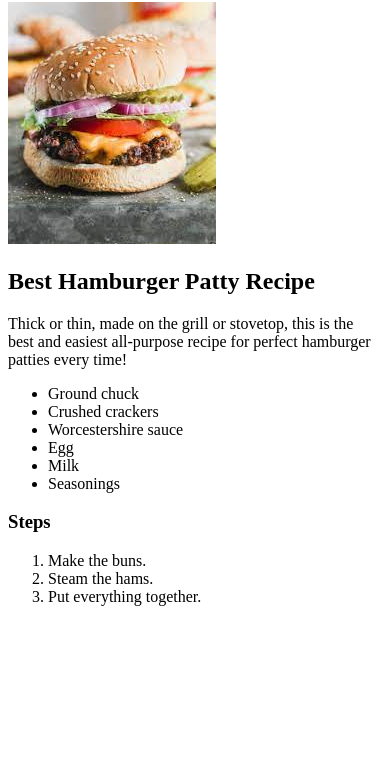
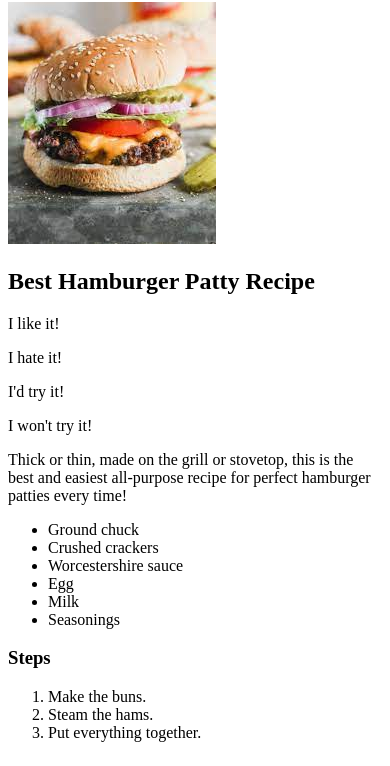
Before and after one commit to imhereforfuniguess/odin-recipes, a plain HTML site: page recipes/hamburger.html in a window 390 px wide. Shown: the part 78-844 px from the top of the page. Drawn offline with Linux system fonts and the light colour scheme.

```diff
--- a/recipes/hamburger.html
+++ b/recipes/hamburger.html
@@ -5,14 +5,21 @@
     <meta http-equiv="X-UA-Compatible" content="IE=edge">
     <meta name="viewport" content="width=<device-width>, initial-scale=1.0">
     <title>Document</title>
+    <link rel="stylesheet" href="../styles.css">
 </head>
 <body>
     <h1>Hamburger</h1>
     <img src="../pictures/hamburger.jpeg" alt="missing">
     <h2>Best Hamburger Patty Recipe</h2>
+    <div class="reviews">
+        <p>I like it!</p>
+        <p>I hate it!</p>
+        <p>I'd try it!</p>
+        <p>I won't try it!</p>
+    </div>
     <p>Thick or thin, made on the grill or stovetop, this is the best and easiest all-purpose recipe for perfect hamburger patties every time!
     </p>
-    <ul>
+    <ul >
         <li>Ground chuck</li>
         <li>Crushed crackers</li>
         <li>Worcestershire sauce</li>
@@ -26,5 +33,6 @@
         <li>Steam the hams.</li>
         <li>Put everything together.</li>
     </ol>
+
 </body>
 </html>
```
Also changed, not shown: recipes/lasagna.html (+1 -0 lines), recipes/pizza.html (+1 -0 lines).
